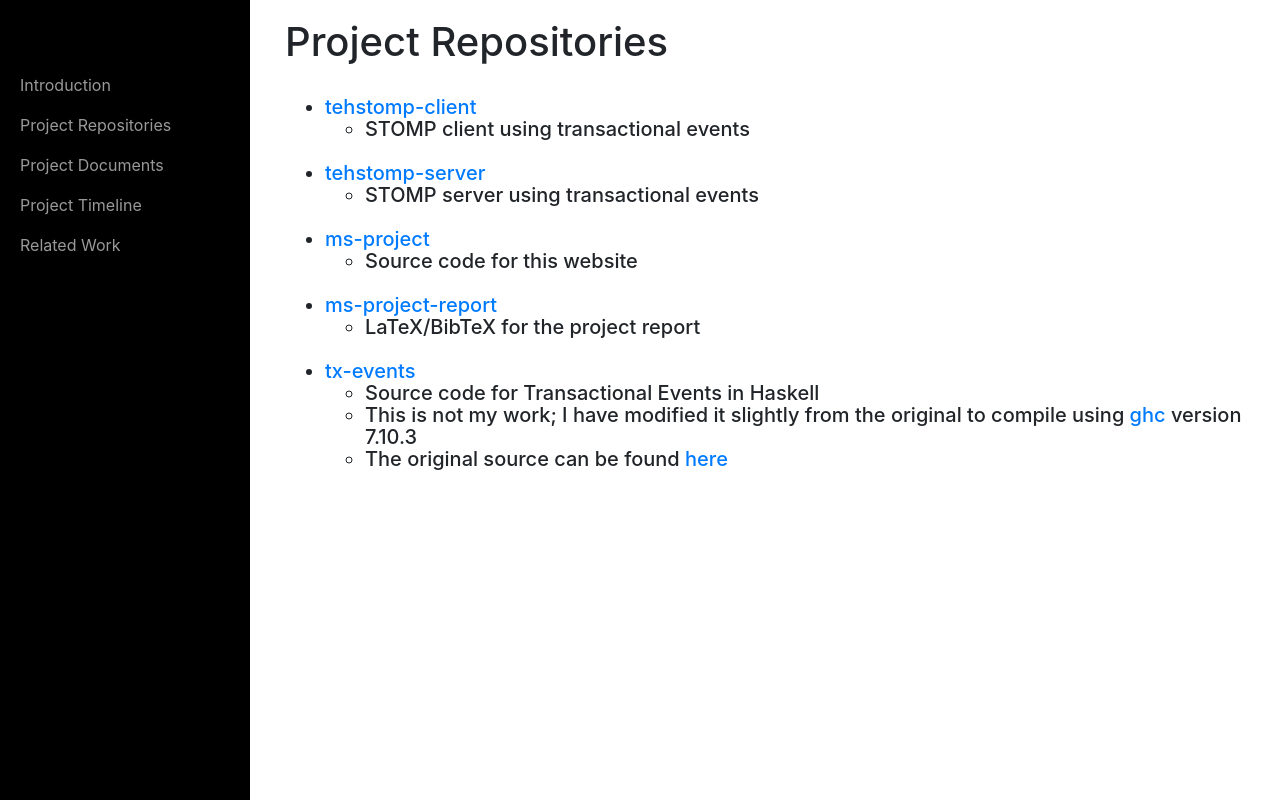
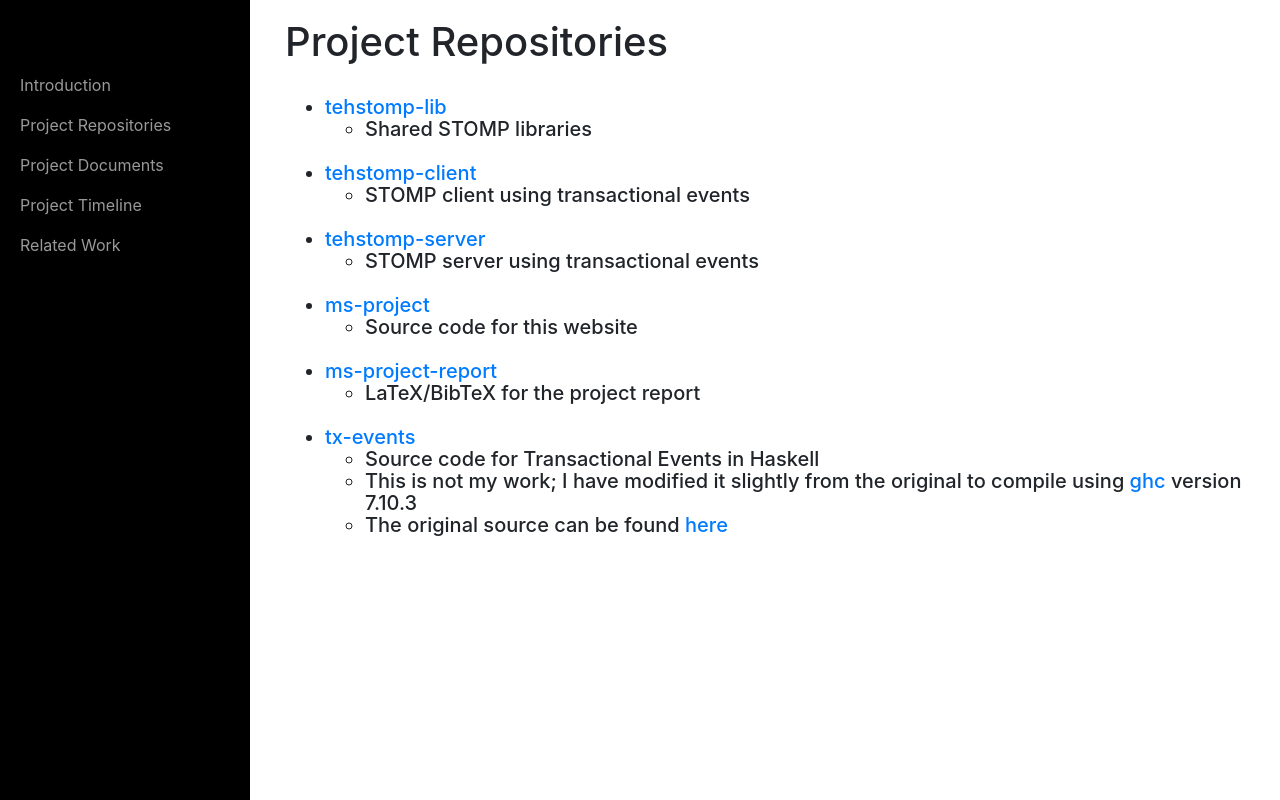
Before and after one commit to wickstopher/ms-project, a website: page repos.html in a window 1280 px wide. Drawn offline with Linux system fonts and the light colour scheme.

Commit message:
Add tehstomp-lib link.

```diff
--- a/repos.html
+++ b/repos.html
@@ -52,6 +52,10 @@
                 <br>
                 <h5>
                     <ul>
+                        <li><a href="https://github.com/wickstopher/tehstomp-lib">tehstomp-lib</a>
+                            <ul><li>Shared STOMP libraries</li></ul>
+                        </li>
+                        <br>
                         <li><a href="https://github.com/wickstopher/tehstomp-client">tehstomp-client</a>
                         	<ul><li>STOMP client using transactional events</li></ul>
                     	</li>
```
